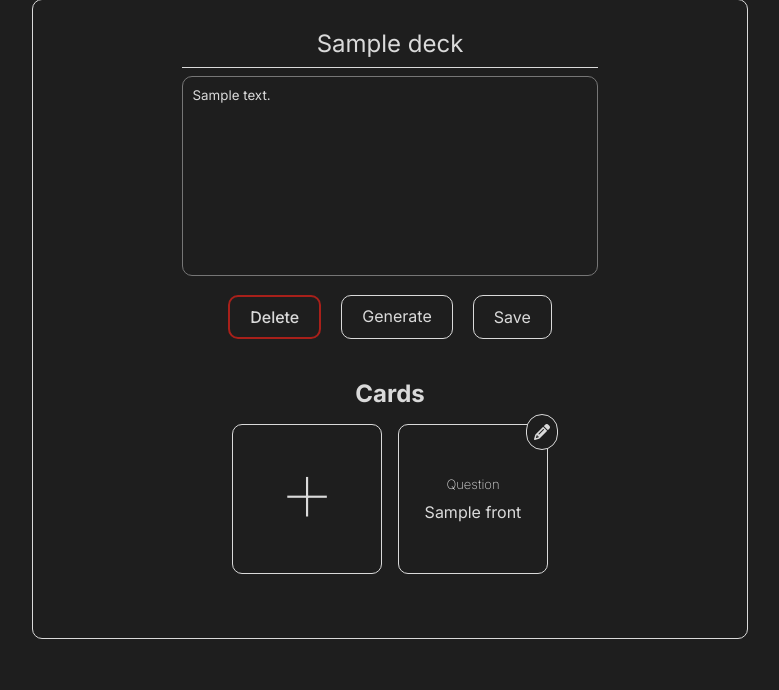
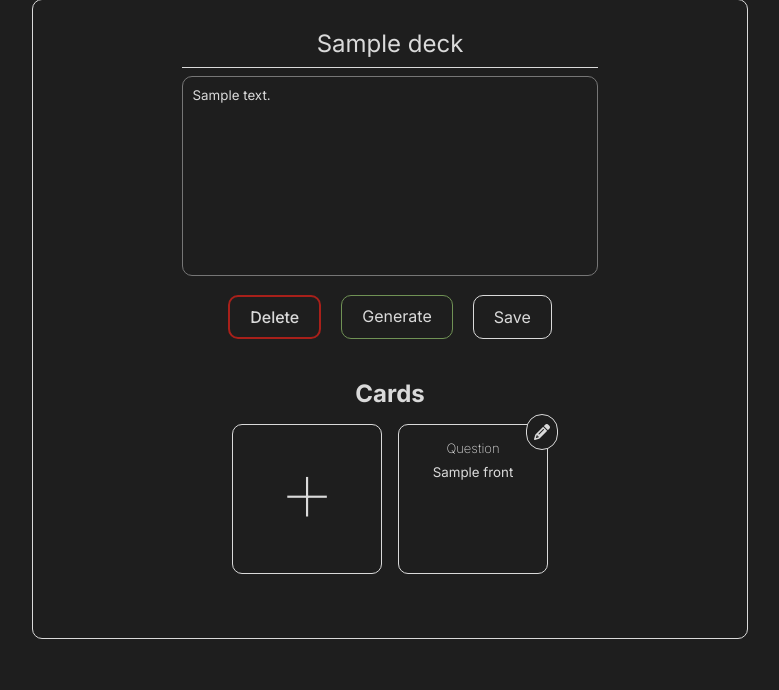
Before and after one commit to JohannesHolmgren/flashcards, a Flask app: template application/templates/decks/deck_editor.html in a window 1280 px wide. Shown: the part 110-800 px from the top of the page, without its empty margins (250-1029 px from the left). Run offline with Flask 3, Linux system fonts and the light colour scheme; the template is opened without the code that fills it: most values are stand-ins (such as "Sample title", 1, 10 or a date in 2020); some libraries are stand-ins or nearby versions.

Commit message:
design in deck editor

```diff
--- a/application/static/style.css
+++ b/application/static/style.css
@@ -281,6 +281,10 @@ nav .navigation ul :hover::after {
     font-weight: 500;
 }
 
+.generate-btn {
+    border: 1px solid #709255;
+}
+
 .cardview {
     width: 100%;
     height: 40%;
@@ -343,22 +347,27 @@ nav .navigation ul :hover::after {
     position: absolute;
     width: 100%;
     height: 100%;
-    padding: 5px;
+    padding: 15px;
     -webkit-backface-visibility: hidden; /* For safari */
     backface-visibility: hidden;
     display: flex;
     flex-direction: column;
-    justify-content: center;
+    /* justify-content: center; */
     align-items: center;
     border: 1px solid var(--detailColor);
     border-radius: 10px;
-    overflow-y: hidden;
 }
+
+.card-text {
+    font-size: smaller;
+    overflow: hidden;
+}
+
 
 .card-title {
     font-size: small;
     font-weight: 200;
-    margin-bottom: 10px;
+    margin-bottom: 8px;
 }
 
 .card-back {
--- a/application/templates/decks/deck_editor.html
+++ b/application/templates/decks/deck_editor.html
@@ -13,7 +13,7 @@
         <textarea name="description" id="deck-description" placeholder="Add a description...">{{ deck.get('description') }}</textarea>
         <div class="deck-actions">
           <a href="{{ url_for('decks.deck_delete', deck_id=deck.id) }}" class="button delete-btn">Delete</a>
-          <a href="#" class="button" onclick="submitGenerateForm()">Generate</a>
+          <a href="#" class="button generate-btn" onclick="submitGenerateForm()">Generate</a>
           <button type="submit" name="action" value="save-deck" class="btn button">Save</button>
         </div>
     </form>
@@ -33,11 +33,11 @@
             <div class="card-inner">
               <div class="card-front">
                 <p class="card-title">Question</p>
-                <p>{{card.front}}</p>
+                <p class="card-text">{{card.front}}</p>
               </div>
               <div class="card-back">
                 <p class="card-title">Answer</p>
-                <p>{{card.back}}</p>
+                <p class="card-text">{{card.back}}</p>
               </div>
             </div>
             <a class="edit-button" href="{{ url_for('decks.card_editor', card_id=card.id, deck_id=deck.id) }}">
```
